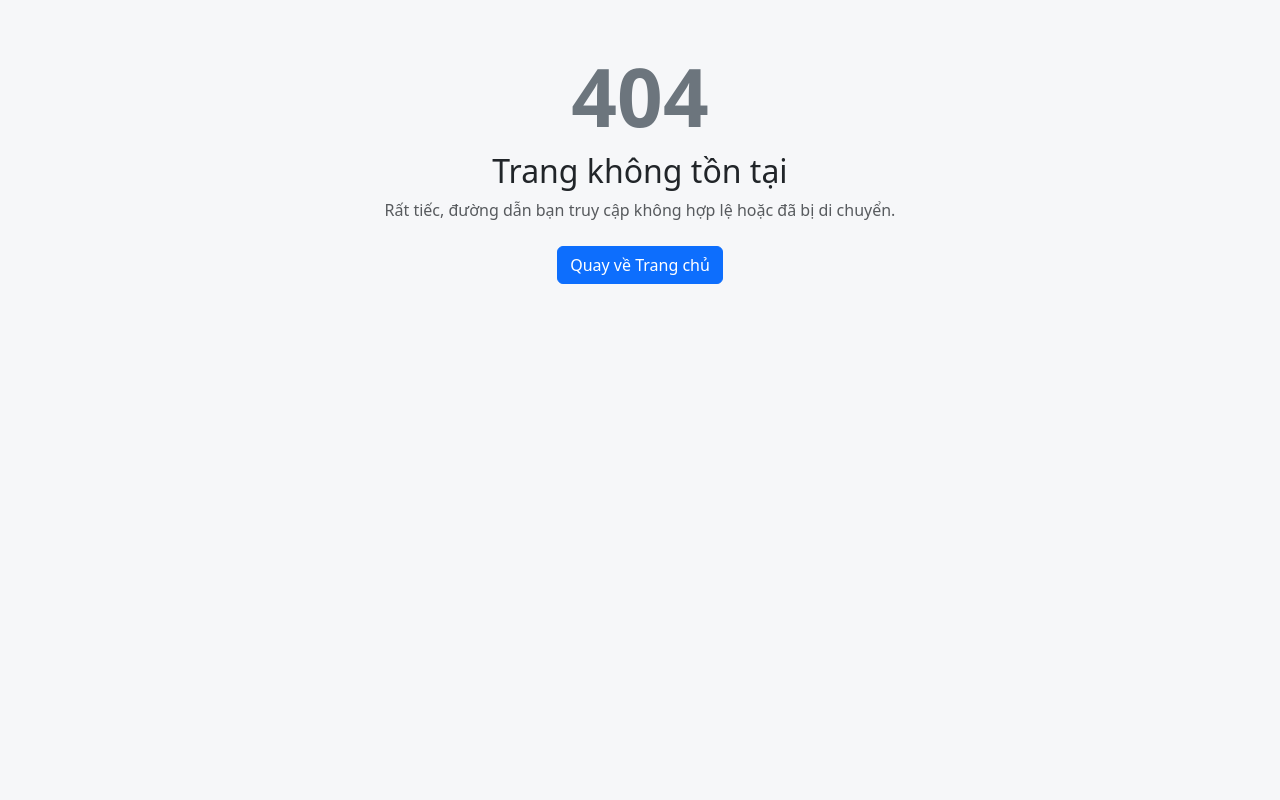
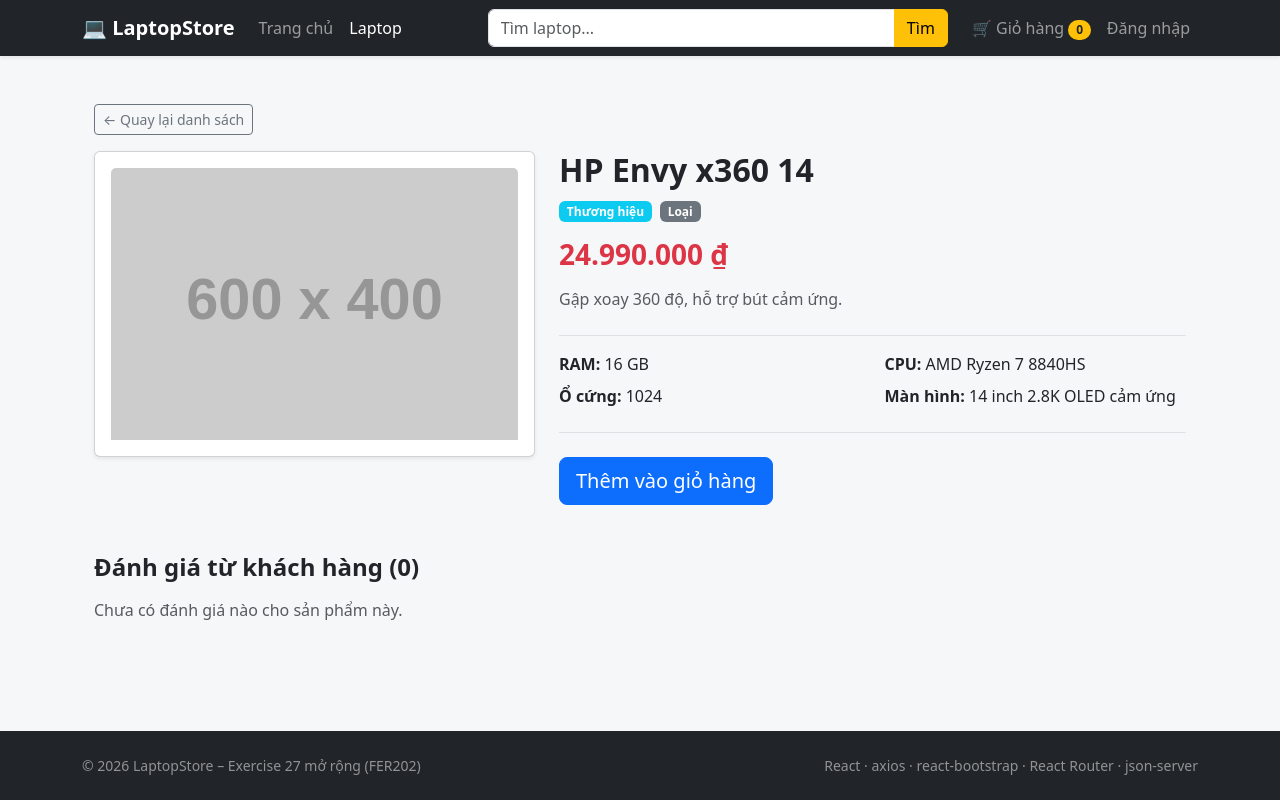
Before and after one commit to haotruong270704-lgtm/laptop-store-group2, a React (Vite) app: page /laptops/11 in a window 1280 px wide. Before the commit this address had no page. Built offline with nearby package versions, Linux system fonts and the light colour scheme; data requests are answered from the project's data file.

Commit message:
feat(laptop): implement LaptopDetail page using Promise.allSettled
Refs #20

```diff
--- a/src/components/layout/SearchSuggest.jsx
+++ b/src/components/layout/SearchSuggest.jsx
@@ -1,119 +1,35 @@
-import React, { useState, useEffect, useRef } from 'react';
+import { useState } from 'react';
+import { Button, Form, InputGroup } from 'react-bootstrap';
 import { useNavigate } from 'react-router-dom';
-import { Form, ListGroup, Spinner } from 'react-bootstrap';
-import { useDebounce } from '../../hooks';
-import axiosClient from '../../api/axiosClient';
-import { formatPrice } from '../../utils/format';
 
-export default function SearchSuggest() {
+/** 🧩 Bản tạm (#14) – A thay toàn bộ ở #19 (thêm gợi ý + debounce + hủy request) */
+export default function SearchSuggest({ onNavigate }) {
+  const navigate = useNavigate();
   const [keyword, setKeyword] = useState('');
-  const [suggestions, setSuggestions] = useState([]);
-  const [loading, setLoading] = useState(false);
-  const [showDropdown, setShowDropdown] = useState(false);
-
-  const debouncedKeyword = useDebounce(keyword, 300);
-  const navigate = useNavigate();
-  const wrapperRef = useRef(null);
-
-  // Gọi API lấy danh sách gợi ý khi debouncedKeyword thay đổi
-  useEffect(() => {
-    const fetchSuggestions = async () => {
-      if (!debouncedKeyword.trim()) {
-        setSuggestions([]);
-        setLoading(false);
-        return;
-      }
-
-      setLoading(true);
-      try {
-        const response = await axiosClient.get('/laptops', {
-          params: {
-            q: debouncedKeyword.trim(),
-            _limit: 5 // Giới hạn 5 kết quả gợi ý
-          }
-        });
-        setSuggestions(response.data || []);
-        setShowDropdown(true);
-      } catch (error) {
-        console.error('Lỗi lấy danh sách gợi ý:', error);
-        setSuggestions([]);
-      } finally {
-        setLoading(false);
-      }
-    };
-
-    fetchSuggestions();
-  }, [debouncedKeyword]);
-
-  // Đóng dropdown khi click ra ngoài
-  useEffect(() => {
-    const handleClickOutside = (event) => {
-      if (wrapperRef.current && !wrapperRef.current.contains(event.target)) {
-        setShowDropdown(false);
-      }
-    };
-    document.addEventListener('mousedown', handleClickOutside);
-    return () => document.removeEventListener('mousedown', handleClickOutside);
-  }, []);
-
-  const handleSelect = (laptopId) => {
-    setShowDropdown(false);
-    setKeyword('');
-    navigate(`/laptops/${laptopId}`);
-  };
 
   const handleSubmit = (e) => {
     e.preventDefault();
-    if (keyword.trim()) {
-      setShowDropdown(false);
-      navigate(`/laptops?search=${encodeURIComponent(keyword.trim())}`);
-    }
+    const q = keyword.trim();
+    if (!q) return;
+    navigate(`/laptops?q=${encodeURIComponent(q)}`);
+    setKeyword('');
+    onNavigate?.();
   };
 
   return (
-    <div ref={wrapperRef} className="position-relative w-100 me-2" style={{ maxWidth: '300px' }}>
-      <Form onSubmit={handleSubmit}>
+    <Form className="my-2 my-lg-0" onSubmit={handleSubmit} role="search">
+      <InputGroup>
         <Form.Control
           type="search"
-          placeholder="Tìm kiếm laptop..."
+          placeholder="Tìm laptop..."
+          aria-label="Tìm laptop"
           value={keyword}
           onChange={(e) => setKeyword(e.target.value)}
-          onFocus={() => keyword.trim() && setShowDropdown(true)}
-          size="sm"
         />
-      </Form>
-
-      {/* Dropdown hiển thị danh sách gợi ý */}
-      {showDropdown && (keyword.trim() !== '') && (
-        <ListGroup className="position-absolute w-100 mt-1 shadow z-3 bg-white border">
-          {loading ? (
-            <ListGroup.Item className="text-center py-2 text-muted">
-              <Spinner animation="border" size="sm" className="me-2" />
-              Đang tìm...
-            </ListGroup.Item>
-          ) : suggestions.length > 0 ? (
-            suggestions.map((laptop) => (
-              <ListGroup.Item
-                key={laptop.id}
-                action
-                onClick={() => handleSelect(laptop.id)}
-                className="d-flex justify-content-between align-items-center py-2 px-3 cursor-pointer"
-              >
-                <div className="text-truncate me-2" style={{ fontSize: '0.875rem' }}>
-                  {laptop.name}
-                </div>
-                <span className="text-primary font-monospace fw-bold" style={{ fontSize: '0.75rem' }}>
-                  {formatPrice ? formatPrice(laptop.price) : `${laptop.price}đ`}
-                </span>
-              </ListGroup.Item>
-            ))
-          ) : (
-            <ListGroup.Item className="text-center py-2 text-muted" style={{ fontSize: '0.875rem' }}>
-              Không tìm thấy sản phẩm
-            </ListGroup.Item>
-          )}
-        </ListGroup>
-      )}
-    </div>
+        <Button type="submit" variant="warning">
+          Tìm
+        </Button>
+      </InputGroup>
+    </Form>
   );
 }
--- /dev/null
+++ b/src/pages/LaptopDetailPage.jsx
@@ -0,0 +1,171 @@
+import { useEffect, useState } from 'react';
+import { useParams, Link } from 'react-router-dom';
+import { Container, Row, Col, Card, Badge, Button, Spinner, Alert } from 'react-bootstrap';
+import axiosClient from '../api/axiosClient';
+import { formatPrice } from '../utils/format';
+import { useCart } from '../contexts/CartContext';
+
+export default function LaptopDetailPage() {
+  const { id } = useParams();
+
+  // Gọi hook trực tiếp ở top-level (đã có fallback xử lý bên trong nếu context null)
+  const cartContext = useCart();
+  const addToCart = cartContext?.addToCart || (() => {});
+
+  const [laptop, setLaptop] = useState(null);
+  const [reviews, setReviews] = useState([]);
+  const [loading, setLoading] = useState(true);
+  const [error, setError] = useState(null);
+
+  useEffect(() => {
+    let isMounted = true;
+
+    const fetchLaptopDetail = async () => {
+      setLoading(true);
+      setError(null);
+
+      try {
+        // Dùng Promise.allSettled để xử lý đồng thời 2 API
+        const [laptopRes, reviewsRes] = await Promise.allSettled([
+          axiosClient.get(`/laptops/${id}`),
+          axiosClient.get(`/reviews?laptopId=${id}`)
+        ]);
+
+        if (!isMounted) return;
+
+        // Kiểm tra kết quả API Laptop
+        if (laptopRes.status === 'fulfilled') {
+          setLaptop(laptopRes.value.data);
+        } else {
+          setError('Không thể tải thông tin chi tiết laptop.');
+        }
+
+        // Kiểm tra kết quả API Reviews (Lỗi vẫn cho phép hiển thị trang)
+        if (reviewsRes.status === 'fulfilled') {
+          setReviews(reviewsRes.value.data);
+        } else {
+          console.warn('Lỗi khi lấy danh sách đánh giá:', reviewsRes.reason);
+          setReviews([]);
+        }
+      } catch  {
+        if (isMounted) {
+          setError('Có lỗi xảy ra khi tải dữ liệu!');
+        }
+      } finally {
+        if (isMounted) {
+          setLoading(false);
+        }
+      }
+    };
+
+    if (id) {
+      fetchLaptopDetail();
+    }
+
+    return () => {
+      isMounted = false;
+    };
+  }, [id]);
+
+  if (loading) {
+    return (
+      <Container className="text-center py-5">
+        <Spinner animation="border" variant="primary" />
+        <p className="mt-2 text-muted">Đang tải thông tin sản phẩm...</p>
+      </Container>
+    );
+  }
+
+  if (error || !laptop) {
+    return (
+      <Container className="py-5">
+        <Alert variant="danger">
+          {error || 'Sản phẩm không tồn tại!'}
+        </Alert>
+        <Link to="/laptops" className="btn btn-primary">
+          Quay lại danh sách sản phẩm
+        </Link>
+      </Container>
+    );
+  }
+
+  return (
+    <Container className="py-4">
+      {/* Nút quay lại */}
+      <Link to="/laptops" className="btn btn-outline-secondary btn-sm mb-3">
+        &larr; Quay lại danh sách
+      </Link>
+
+      {/* Thông tin chính của Laptop */}
+      <Row className="mb-5">
+        <Col md={5} className="mb-3 mb-md-0">
+          <Card className="p-3 text-center shadow-sm">
+            <Card.Img
+              variant="top"
+              src={laptop.image || 'https://via.placeholder.com/400x300?text=Laptop'}
+              alt={laptop.name}
+              style={{ maxHeight: '350px', objectFit: 'contain' }}
+            />
+          </Card>
+        </Col>
+
+        <Col md={7}>
+          <h2 className="fw-bold mb-2">{laptop.name}</h2>
+          <div className="mb-3">
+            <Badge bg="info" className="me-2">{laptop.brandName || 'Thương hiệu'}</Badge>
+            <Badge bg="secondary">{laptop.categoryName || 'Loại'}</Badge>
+          </div>
+
+          <h3 className="text-danger fw-bold mb-3">
+            {formatPrice ? formatPrice(laptop.price) : `${laptop.price} VNĐ`}
+          </h3>
+
+          <p className="text-muted mb-4">
+            {laptop.description || 'Chưa có mô tả chi tiết cho sản phẩm này.'}
+          </p>
+
+          <div className="border-top border-bottom py-3 mb-4">
+            <Row>
+              <Col xs={6} className="mb-2"><strong>RAM:</strong> {laptop.ram || 'N/A'} GB</Col>
+              <Col xs={6} className="mb-2"><strong>CPU:</strong> {laptop.cpu || 'N/A'}</Col>
+              <Col xs={6} className="mb-2"><strong>Ổ cứng:</strong> {laptop.storage || 'N/A'}</Col>
+              <Col xs={6} className="mb-2"><strong>Màn hình:</strong> {laptop.screen || 'N/A'}</Col>
+            </Row>
+          </div>
+
+          <Button
+            variant="primary"
+            size="lg"
+            onClick={() => addToCart(laptop)}
+          >
+            Thêm vào giỏ hàng
+          </Button>
+        </Col>
+      </Row>
+
+      {/* Đánh giá sản phẩm */}
+      <Row>
+        <Col xs={12}>
+          <h4 className="fw-bold mb-3">Đánh giá từ khách hàng ({reviews.length})</h4>
+          {reviews.length === 0 ? (
+            <p className="text-muted">Chưa có đánh giá nào cho sản phẩm này.</p>
+          ) : (
+            reviews.map((rev) => (
+              <Card key={rev.id} className="mb-2 shadow-sm">
+                <Card.Body className="py-2 px-3">
+                  <div className="d-flex justify-content-between align-items-center">
+                    <strong>{rev.userName || 'Người dùng ẩn danh'}</strong>
+                    <span className="text-warning font-monospace">★ {rev.rating}/5</span>
+                  </div>
+                  <p className="mb-0 text-muted mt-1" style={{ fontSize: '0.9rem' }}>
+                    {rev.comment}
+                  </p>
+                </Card.Body>
+              </Card>
+            ))
+          )}
+        </Col>
+      </Row>
+    </Container>
+  );
+}
--- a/src/routes/AppRoutes.jsx
+++ b/src/routes/AppRoutes.jsx
@@ -1,41 +1,23 @@
 import { Routes, Route } from 'react-router-dom';
 import MainLayout from '../components/layout/MainLayout';
-import AdminLayout from '../components/layout/AdminLayout';
-import NotFoundPage from '../pages/NotFoundPage';
-import ProtectedRoute from '../components/common/ProtectedRoute';
-
 import HomePage from '../pages/HomePage';
 import LaptopListPage from '../pages/LaptopListPage';
-const LoginPage = () => <h2>Trang Đăng Nhập</h2>;
-const ProfilePage = () => <h2>Trang Thông Tin Cá Nhân (Customer)</h2>;
-const AdminDashboard = () => <h2>Dashboard Quản trị (Admin)</h2>;
+import LaptopDetailPage from '../pages/LaptopDetailPage';
+import NotFoundPage from '../pages/NotFoundPage'; // hoặc 404 page
 
-const AppRoutes = () => {
+export default function AppRoutes() {
   return (
     <Routes>
-      {/* Public Routes */}
       <Route path="/" element={<MainLayout />}>
         <Route index element={<HomePage />} />
         <Route path="laptops" element={<LaptopListPage />} />
-        <Route path="login" element={<LoginPage />} />
 
-        {/* Routes yêu cầu đăng nhập */}
-        <Route element={<ProtectedRoute />}>
-          <Route path="profile" element={<ProfilePage />} />
-        </Route>
+        {/* Khai báo route chi tiết laptop ở đây */}
+        <Route path="laptops/:id" element={<LaptopDetailPage />} />
       </Route>
 
-      {/* Admin Routes - Yêu cầu role Admin */}
-      <Route element={<ProtectedRoute allowedRoles={['admin']} />}>
-        <Route path="/admin" element={<AdminLayout />}>
-          <Route index element={<AdminDashboard />} />
-        </Route>
-      </Route>
-
-      {/* 404 Route */}
+      {/* Wildcard Route 404 */}
       <Route path="*" element={<NotFoundPage />} />
     </Routes>
   );
-};
-
-export default AppRoutes;
+}
```
